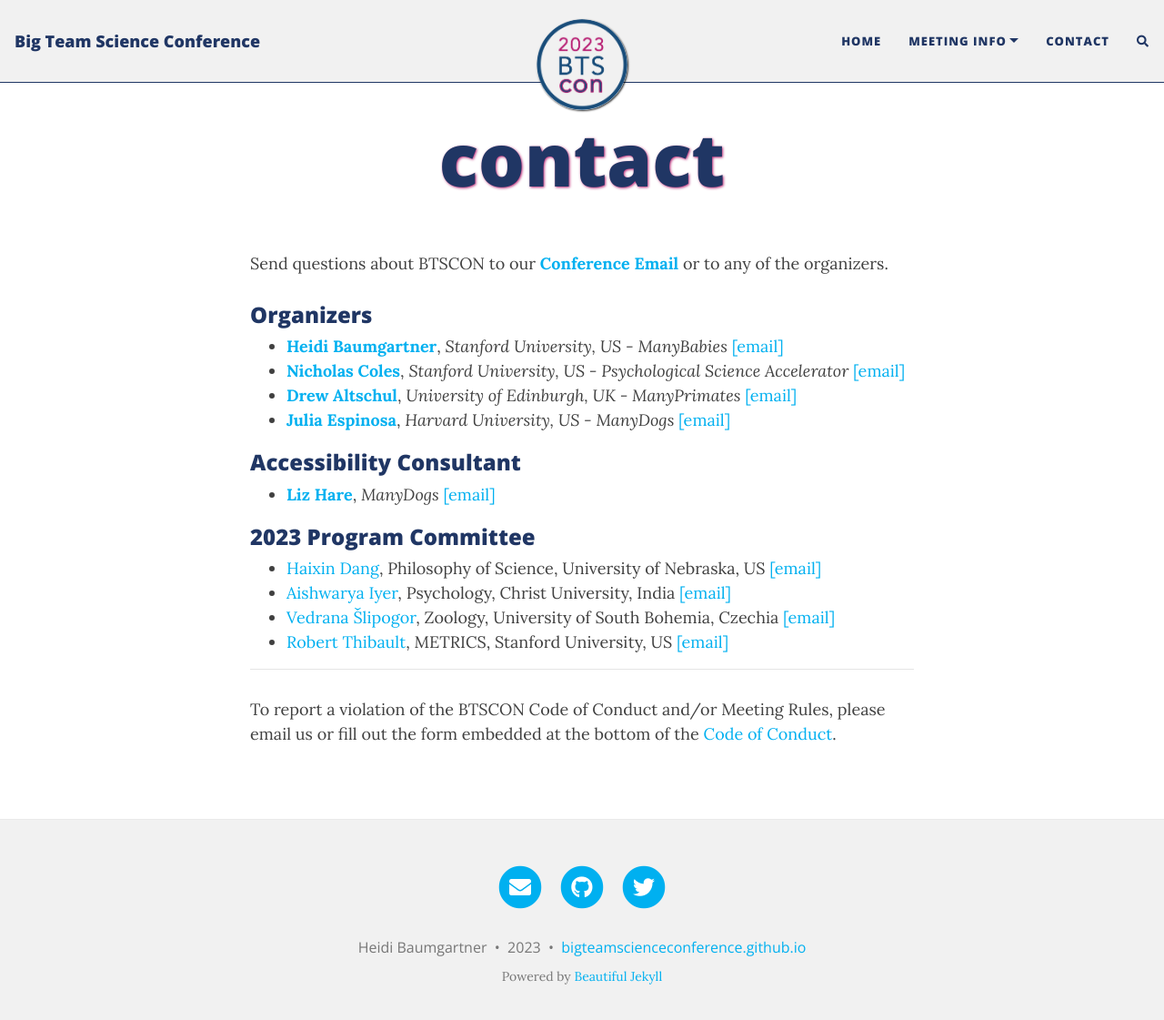
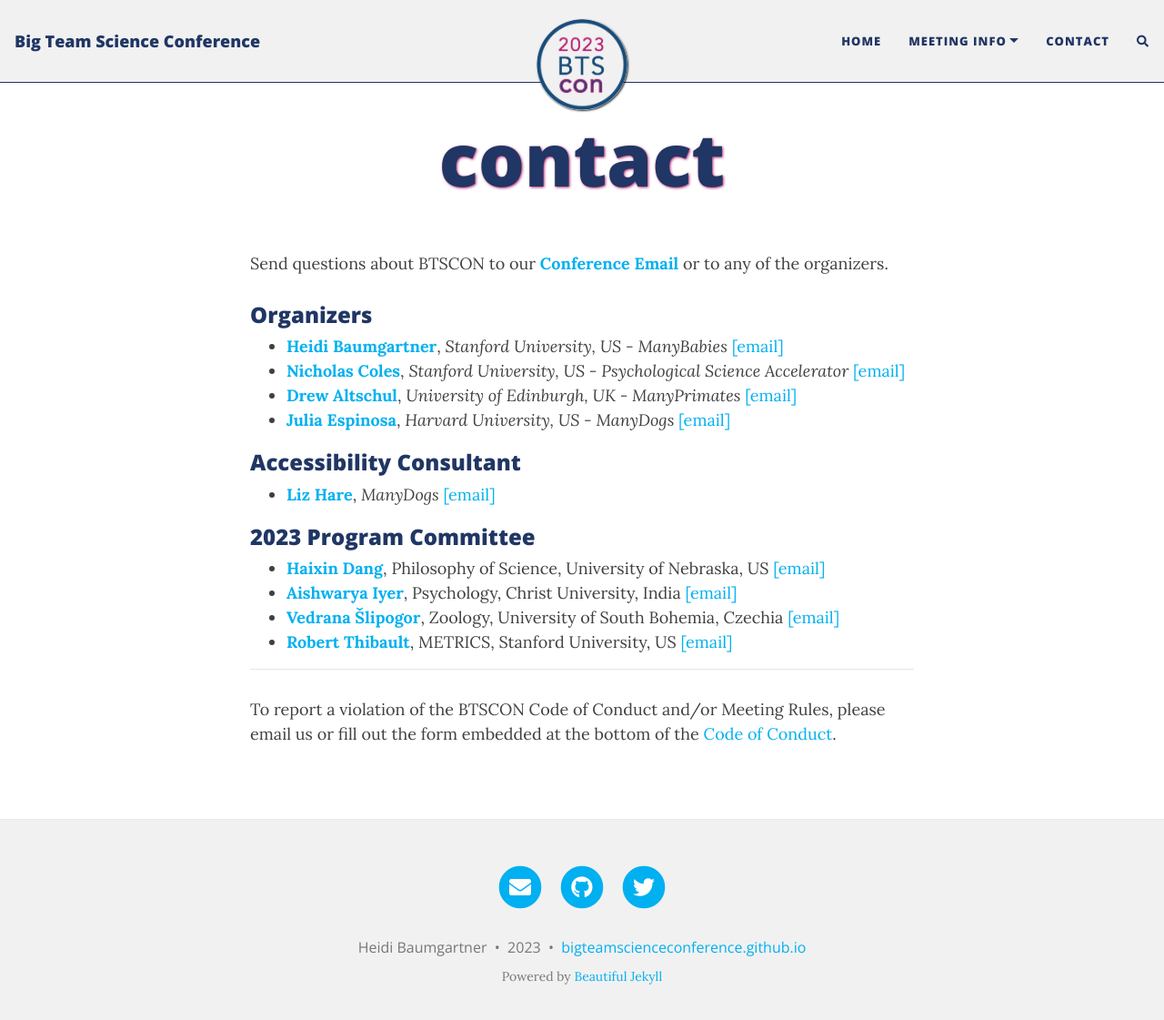
Before and after one commit to bigteamscienceconference/bigteamscienceconference.github.io, a Jekyll site: the page built from contact.md, in a window 1280 px wide and 1134 px high. Shown: the top 1121 px of the window at 91% size. Built offline with Jekyll 4.4.1, drawn with Linux system fonts in a browser that asks for light colours; nearby versions of some CDN libraries; comment, search, counter and statistics services are not loaded.

Commit message:
bold names

```diff
--- a/contact.md
+++ b/contact.md
@@ -16,10 +16,10 @@
 * [**Liz Hare**](http://www.doggenetics.com/), *ManyDogs* [[email]](mailto:LizHare@DogGenetics.com)
 
 ### 2023 Program Committee
-* [Haixin Dang](http://www.haixindang.com/), Philosophy of Science, University of Nebraska, US [[email]](mailto:haixindang@unomaha.edu)
-* [Aishwarya Iyer](https://scholar.google.com/citations?user=zkHndXUAAAAJ&hl=en), Psychology, Christ University, India [[email]](iyeraishwarya.work@gmail.com)
-* [Vedrana Šlipogor](https://zoo.prf.jcu.cz/index.php/staff-item/slipogor-vedrana/?lang=en), Zoology, University of South Bohemia, Czechia [[email]](mailto:slipogor@prf.jcu.cz)
-* [Robert Thibault](https://metrics.stanford.edu/people/robert-thibault), METRICS, Stanford University, US [[email]](mailto:rthibaul@stanford.edu)
+* [**Haixin Dang**](http://www.haixindang.com/), Philosophy of Science, University of Nebraska, US [[email]](mailto:haixindang@unomaha.edu)
+* [**Aishwarya Iyer**](https://scholar.google.com/citations?user=zkHndXUAAAAJ&hl=en), Psychology, Christ University, India [[email]](iyeraishwarya.work@gmail.com)
+* [**Vedrana Šlipogor**](https://zoo.prf.jcu.cz/index.php/staff-item/slipogor-vedrana/?lang=en), Zoology, University of South Bohemia, Czechia [[email]](mailto:slipogor@prf.jcu.cz)
+* [**Robert Thibault**](https://metrics.stanford.edu/people/robert-thibault), METRICS, Stanford University, US [[email]](mailto:rthibaul@stanford.edu)
 
 
 ***
```
Also changed, not shown: program.md (+4 -4 lines).
